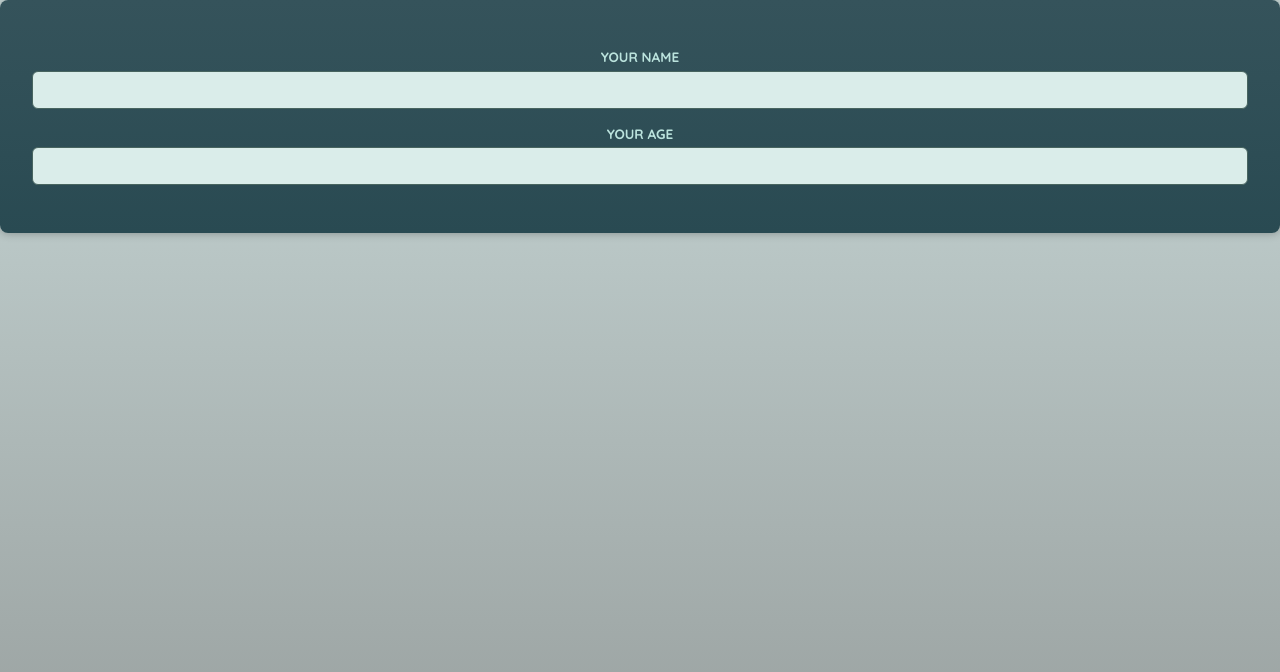
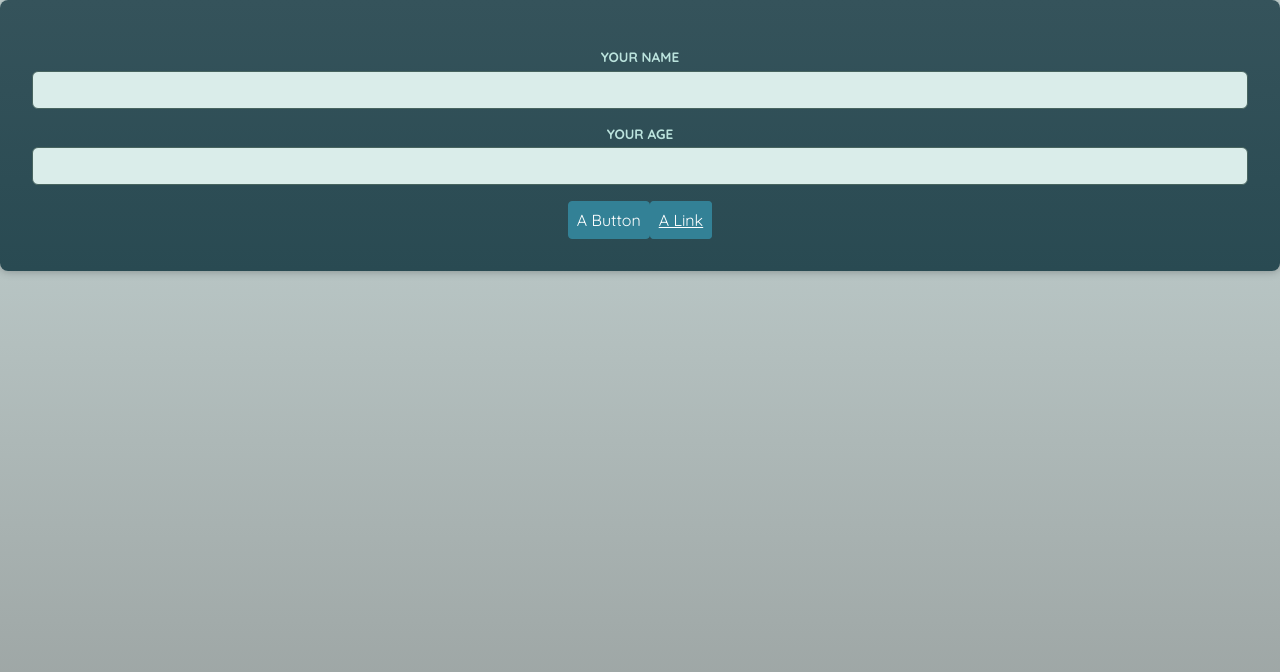
Before and after one commit to sharathcv/react-with-typescript, a React (Vite) app in the folder adv-components/: page / in a window 1280 px wide. Shown: the top 672 px of the page. Built offline with nearby package versions, Linux system fonts and the light colour scheme; a web font is replaced by a local one.

Commit message:
Button wrapper component

```diff
--- a/adv-components/src/App.tsx
+++ b/adv-components/src/App.tsx
@@ -3,6 +3,7 @@ import reactLogo from './assets/react.svg'
 import viteLogo from '/vite.svg'
 import './App.css'
 import Input from "./components/Input";
+import Button from "./components/Button";
 
 function App() {
   const [count, setCount] = useState(0);
@@ -11,6 +12,8 @@ function App() {
     <main>
       <Input id="name" label="Your name" type="text"/>
       <Input id="age" label="Your age" type="number" />
+      <Button el="button">A Button</Button>
+      <Button el="anchor" href="https://www/sharathcv.com">A Link</Button>
     </main>
   );
 }
--- /dev/null
+++ b/adv-components/src/components/Button.tsx
@@ -0,0 +1,18 @@
+import ComponentPropsWithoutRef from "react";
+
+type ButtonProps = {
+    el: "button";
+} & ComponentPropsWithoutRef<"button">;
+
+type AnchorProps = {
+    el: "anchor";
+} & ComponentPropsWithoutRef<"a">;
+
+export default function Button(props: ButtonProps | AnchorProps) {
+
+    if (props.el === "anchor") {
+        return (<a className="button" {...props}></a>);
+    }
+
+    return (<button className="button" {...props}></button>);
+}
```
